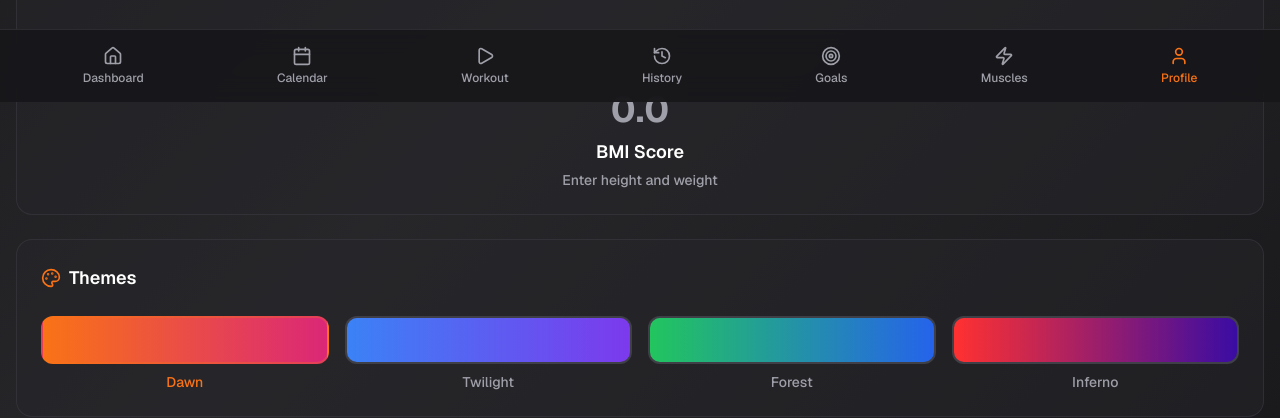
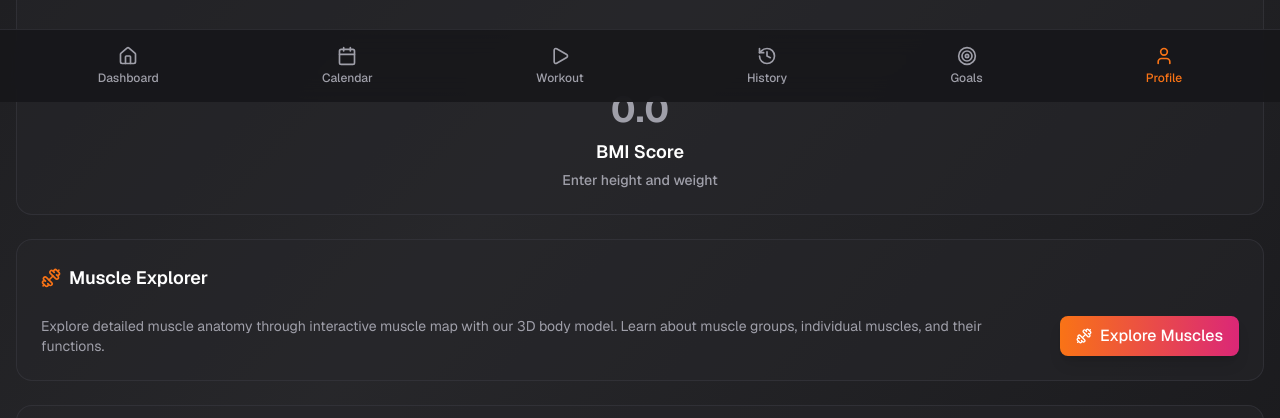
Before and after one commit to mrp2003/LevelUp, a Next.js app: page /profile in a window 1280 px wide. Shown: the part 698-1116 px from the top of the page. Built offline with nearby package versions, Linux system fonts and the light colour scheme.

Commit message:
completed muscles for now

```diff
--- a/src/app/muscles/page.tsx
+++ b/src/app/muscles/page.tsx
@@ -152,7 +152,7 @@ export default function MusclesPage() {
         </div>
 
         {/* Bottom Stats */}
-        <div className="mt-12 grid grid-cols-1 md:grid-cols-3 gap-6">
+        <div className="mt-8 grid grid-cols-1 md:grid-cols-3 gap-6">
           <div className="bg-zinc-800/50 backdrop-blur-sm rounded-xl p-6 border border-zinc-700/50 text-center">
             <div className="text-3xl font-bold text-white mb-2">{MUSCLE_GROUPS.length}</div>
             <div className="text-zinc-400">Muscle Groups</div>
--- a/src/app/profile/page.tsx
+++ b/src/app/profile/page.tsx
@@ -1,7 +1,7 @@
 "use client";
 
 import { useState, useEffect } from 'react';
-import { User, Scale, Ruler, TrendingUp, Palette } from 'lucide-react';
+import { User, Scale, Ruler, TrendingUp, Palette, Dumbbell } from 'lucide-react';
 import GaugeComponent from 'react-gauge-component';
 import { useTheme, themes } from '@/contexts/ThemeContext';
 
@@ -190,6 +190,48 @@ export default function ProfilePage() {
         </div>
       </section>
 
+      {/* Muscle Explorer Section */}
+      <section className="bg-zinc-800/50 p-6 rounded-2xl border border-zinc-700/50">
+        <h3 className="text-lg font-semibold text-white mb-6 flex items-center space-x-2">
+          <Dumbbell className="h-5 w-5 theme-text" />
+          <span>Muscle Explorer</span>
+        </h3>
+
+        {/* Desktop Layout */}
+        <div className="hidden md:flex items-center justify-between">
+          <div className="flex-1">
+            <p className="text-zinc-400 text-sm">
+              Explore detailed muscle anatomy through interactive muscle map with our 3D body model.
+              Learn about muscle groups, individual muscles, and their functions.
+            </p>
+          </div>
+          <div className="ml-6 flex items-center">
+            <a
+              href="/muscles"
+              className="inline-flex items-center px-4 py-2 theme-gradient text-white font-medium rounded-lg hover:opacity-90 transition-all duration-200 shadow-lg"
+            >
+              <Dumbbell className="h-4 w-4 mr-2" />
+              Explore Muscles
+            </a>
+          </div>
+        </div>
+
+        {/* Mobile Layout */}
+        <div className="md:hidden space-y-4">
+          <p className="text-zinc-400 text-sm">
+            Explore detailed muscle anatomy through interactive muscle map with our 3D body model.
+            Learn about muscle groups, individual muscles, and their functions.
+          </p>
+          <a
+            href="/muscles"
+            className="w-full inline-flex items-center justify-center px-4 py-3 theme-gradient text-white font-medium rounded-lg hover:opacity-90 transition-all duration-200 shadow-lg"
+          >
+            <Dumbbell className="h-4 w-4 mr-2" />
+            Explore Muscles
+          </a>
+        </div>
+      </section>
+
       {/* Themes Section */}
       <section className="bg-zinc-800/50 p-6 rounded-2xl border border-zinc-700/50">
         <h3 className="text-lg font-semibold text-white mb-6 flex items-center space-x-2">
--- a/src/components/Navbar.tsx
+++ b/src/components/Navbar.tsx
@@ -3,7 +3,7 @@
 import Link from "next/link";
 import { usePathname } from "next/navigation";
 import { useState } from "react";
-import { Home, Calendar, Play, History, User, Target, Dumbbell, Menu, X, Zap } from "lucide-react";
+import { Home, Calendar, Play, History, User, Target, Dumbbell, Menu, X } from "lucide-react";
 
 const navItems = [
   { href: "/", label: "Dashboard", icon: Home },
@@ -11,7 +11,6 @@ const navItems = [
   { href: "/start-workout", label: "Workout", icon: Play },
   { href: "/workout-history", label: "History", icon: History },
   { href: "/goals", label: "Goals", icon: Target },
-  { href: "/muscles", label: "Muscles", icon: Zap },
   { href: "/profile", label: "Profile", icon: User },
 ];
 
```
